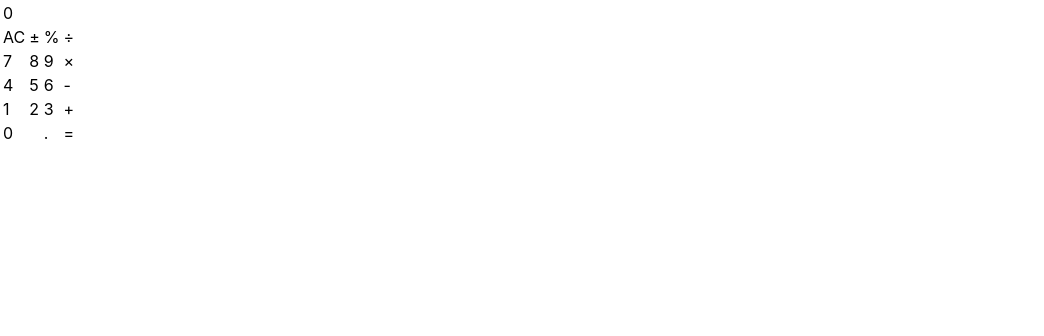
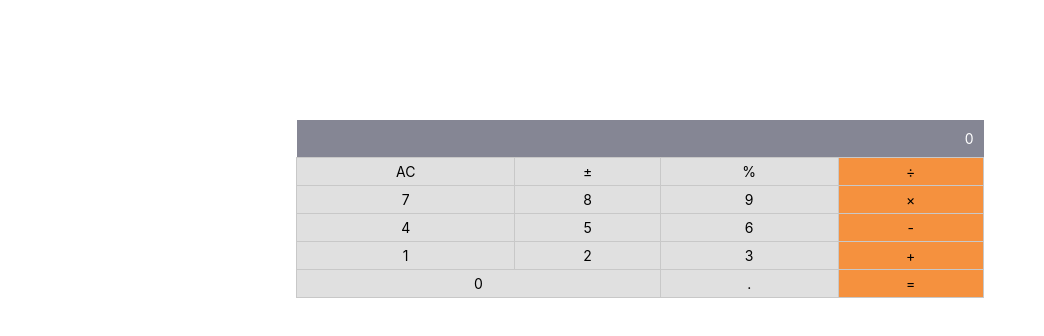
Before and after one commit to benjp009/Math-Magicians-2022, a React (Create React App) app: page / in a window 1280 px wide. Shown: the top 336 px of the page, without its empty margins (0-1044 px from the left). Built offline with nearby package versions, Linux system fonts and the light colour scheme.

Commit message:
Fix Design to match template

```diff
--- a/src/App.css
+++ b/src/App.css
@@ -1,3 +1,40 @@
 body {
   align-content: center;
+  font-size: 14px;
 }
+
+table {
+  border-collapse: collapse;
+  width: 100%;
+}
+
+.calculator {
+  margin: 40px;
+  display: flex;
+}
+
+.table {
+  align-content: center;
+  margin: 10vh 20vw;
+}
+
+.result {
+  background-color: #858694;
+  color: white;
+  text-align: right;
+  padding: 10px;
+}
+
+.number {
+  background-color: #e0e0e0;
+  border: 1px solid #c8c8c8;
+  text-align: center;
+  padding: 5px;
+}
+
+.calcSign {
+  background-color: #f5913e;
+  border: 1px solid #c8c8c8;
+  text-align: center;
+  padding: 5px;
+}
--- a/src/components/Calculator.js
+++ b/src/components/Calculator.js
@@ -4,44 +4,44 @@ import React from 'react';
 // eslint-disable-next-lin react/prefer-stateless-function
 function Calculator() {
   return (
-    <div className="Calculator">
-      <table>
+    <div className="calculator">
+      <table className="table">
         <thead>
           <tr>
-            <td colSpan="4">0</td>
+            <td colSpan="4" className="result">0</td>
           </tr>
         </thead>
         <tbody>
           <tr>
-            <td>AC</td>
-            <td>±</td>
-            <td>%</td>
-            <td>÷</td>
+            <td className="number">AC</td>
+            <td className="number">±</td>
+            <td className="number">%</td>
+            <td className="calcSign">÷</td>
           </tr>
           <tr>
-            <td>7</td>
-            <td>8</td>
-            <td>9</td>
-            <td>×</td>
+            <td className="number">7</td>
+            <td className="number">8</td>
+            <td className="number">9</td>
+            <td className="calcSign">×</td>
           </tr>
           <tr>
-            <td>4</td>
-            <td>5</td>
-            <td>6</td>
-            <td>-</td>
+            <td className="number">4</td>
+            <td className="number">5</td>
+            <td className="number">6</td>
+            <td className="calcSign">-</td>
           </tr>
           <tr>
-            <td>1</td>
-            <td>2</td>
-            <td>3</td>
-            <td>+</td>
+            <td className="number">1</td>
+            <td className="number">2</td>
+            <td className="number">3</td>
+            <td className="calcSign">+</td>
           </tr>
         </tbody>
         <tfoot>
           <tr>
-            <td colSpan="2">0</td>
-            <td>.</td>
-            <td>=</td>
+            <td colSpan="2" className="number">0</td>
+            <td className="number">.</td>
+            <td className="calcSign">=</td>
           </tr>
         </tfoot>
       </table>
```
